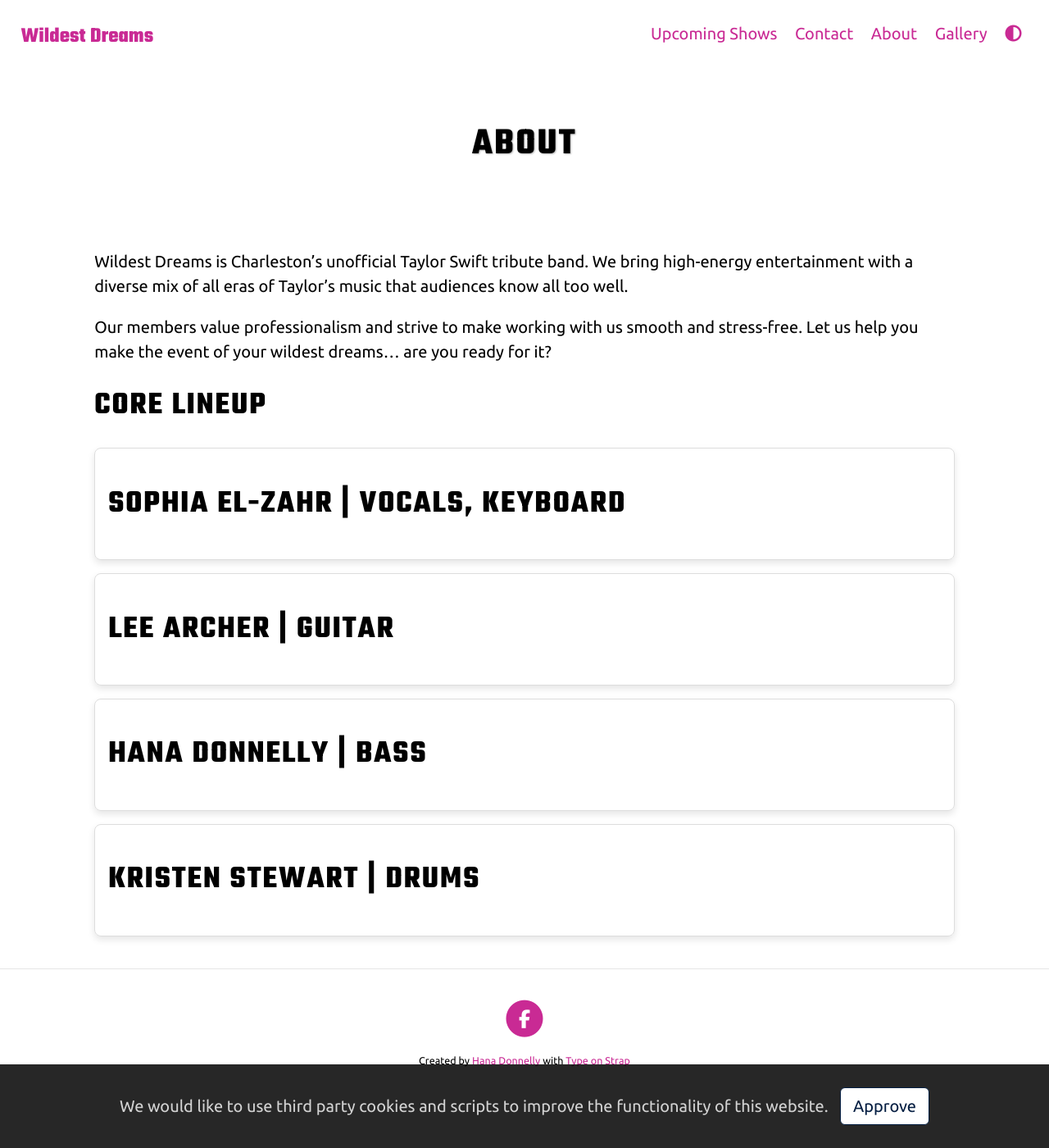
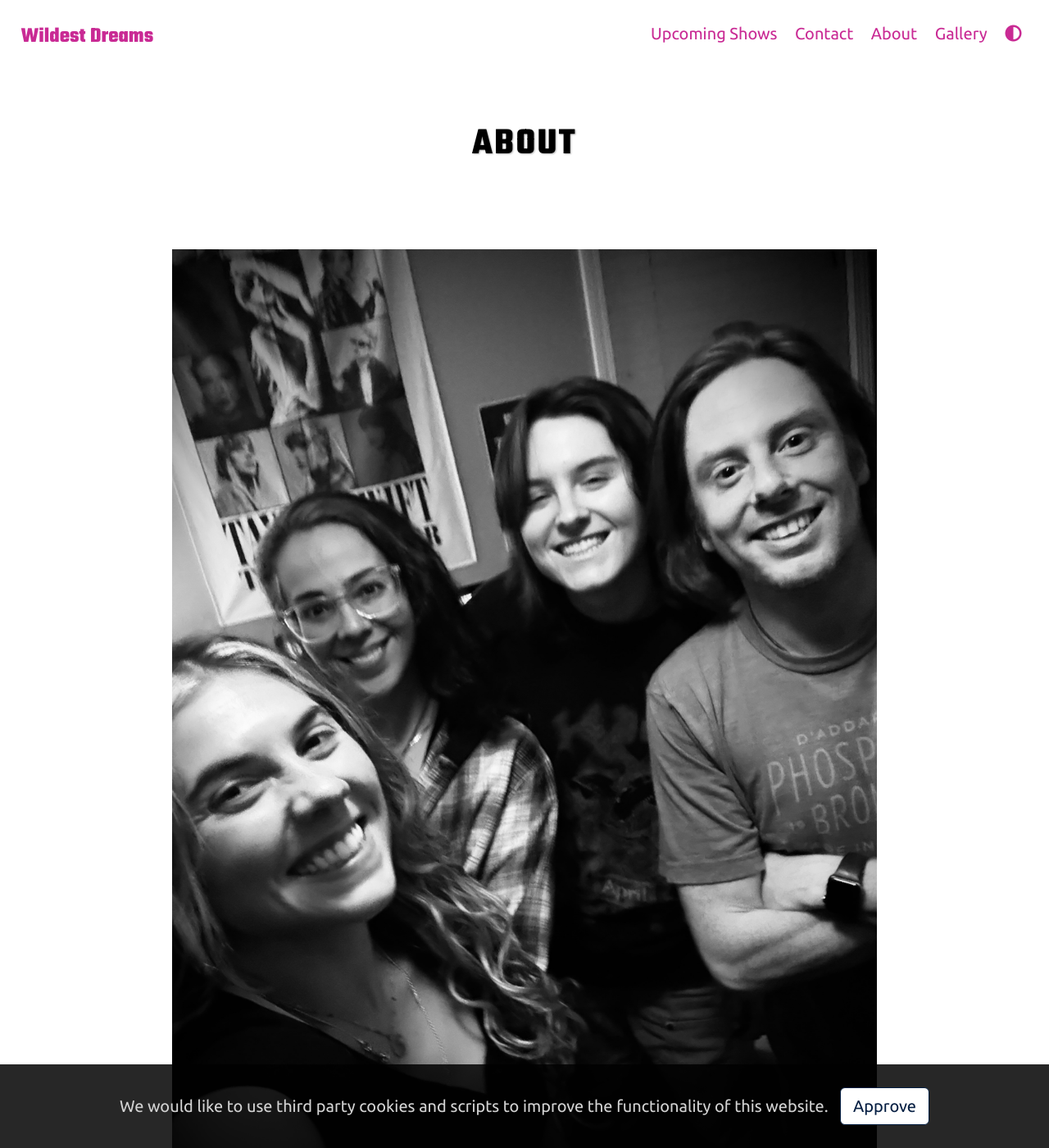
Before and after one commit to hanaEdonnelly/WildestDreams, a Jekyll site: the page built from pages/about.md, in a window 1280 px wide and 1400 px high. Shown: the whole window at 82% size. Built offline with Jekyll 4.4.1, drawn with Linux system fonts in a browser that asks for light colours; some of the changed text lies outside the part shown.

```diff
--- a/pages/about.md
+++ b/pages/about.md
@@ -5,9 +5,12 @@ permalink: /about/
 description:
 position: 3
 ---
+
+![alt](/assets/img/pexels/selfie.JPEG)
+
 Wildest Dreams is Charleston's unofficial Taylor Swift tribute band. We bring high-energy entertainment with a diverse mix of all eras of Taylor's music that audiences know all too well.
 
-Our members value professionalism and strive to make working with us smooth and stress-free. Let us help you make the event of your wildest dreams... are you ready for it?
+Our members are professional and strive to make working with us smooth and stress-free. Let us help you make the event of your wildest dreams... are you ready for it?
 
 ## Core lineup
 {% include members.liquid %}
```
Also changed, not shown: _includes/shows.liquid (+10 -0 lines), _shows/2026-01-11.md (+1 -1 lines), _shows/2026-01-24.md (added, +8 -0 lines), 1 other file.
